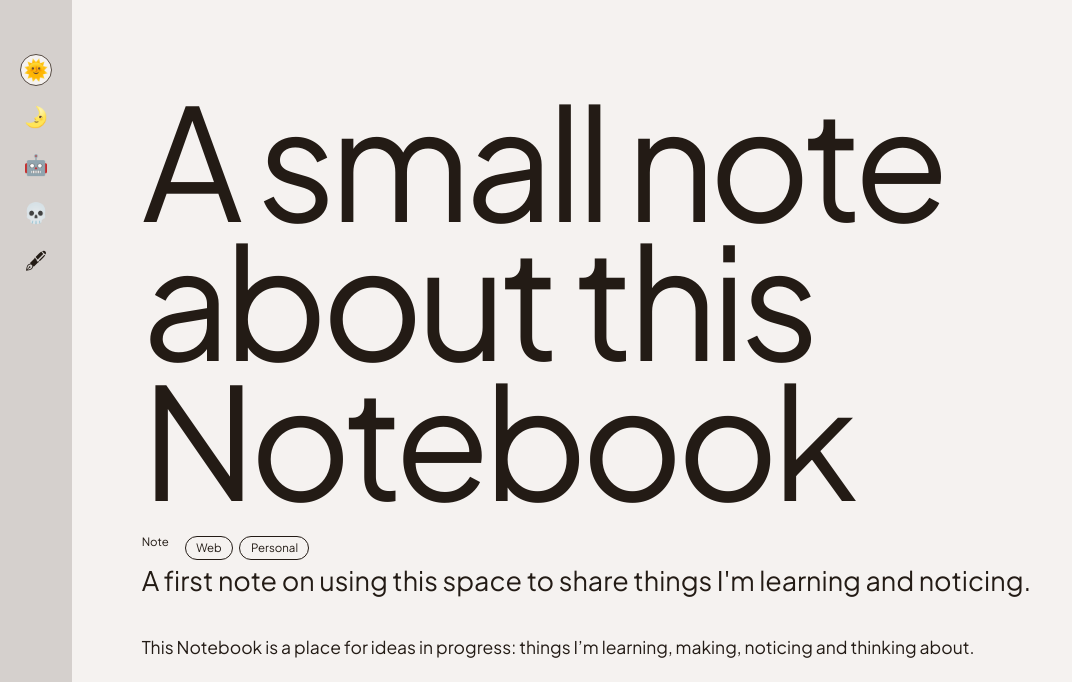
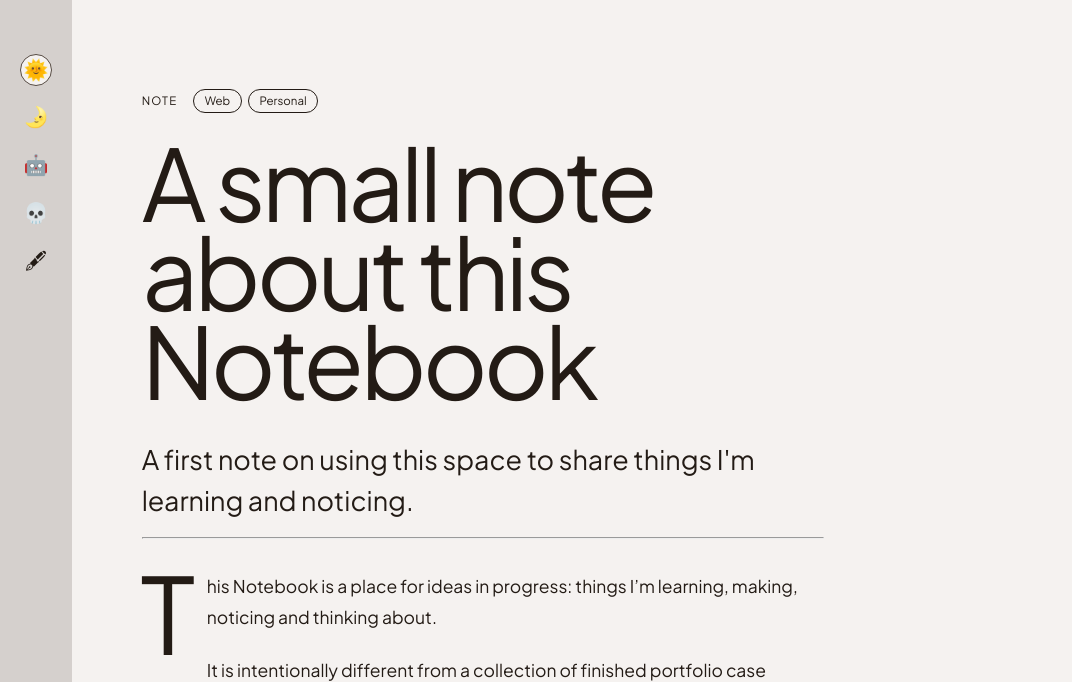
Before and after one commit to adpav/AdamHoskerWilliamsPortfolio, an Astro site: page /AdamHoskerWilliamsPortfolio/notebook/a-small-note-about-this-notebook in a window 1280 px wide. Shown: the part 59-741 px from the top of the page, without its empty margins (0-1072 px from the left). Built offline with nearby package versions, Linux system fonts and the light colour scheme; Astro itself is replaced by a stand-in of ours; a web font is replaced by a local one.

Commit message:
Refine notebook article styling
Co-authored-by: Copilot <223556219+Copilot@users.noreply.github.com>

```diff
--- a/src/pages/notebook/[...slug].astro
+++ b/src/pages/notebook/[...slug].astro
@@ -30,7 +30,6 @@ const base = import.meta.env.BASE_URL;
   <main class="content-padding margin-top-2xlarge" id="main-content">
     <article class="notebook-article" data-theme={entry.data.theme}>
       <header class="notebook-article-header">
-        <h1 class="notebook-heading">{entry.data.title}</h1>
         <div class="notebook-meta">
           <span>{entryTypes[entry.data.type]}</span>
         {entry.data.tags.length > 0 && (
@@ -39,11 +38,12 @@ const base = import.meta.env.BASE_URL;
           </ul>
         )}
         </div>
+        <h1 class="notebook-heading notebook-heading--size">{entry.data.title}</h1>
         <p class="notebook-article-description">{entry.data.description}</p>
-
+        <hr>
       </header>
-      <div class="notebook-prose">
-        <Content />
+      <div class="notebook-prose drop-cap">
+        <Content/>
       </div>
       <a class="notebook-back-link" href={`${base}notebook/`}>← Back to Notebook</a>
     </article>
--- a/src/styles/notebook.css
+++ b/src/styles/notebook.css
@@ -74,6 +74,11 @@
   font-size: var(--step--1);
 }
 
+.notebook-meta span {
+  text-transform: uppercase;
+  letter-spacing: 0.1em;
+}
+
 .notebook-tags {
   display: flex;
   flex-wrap: wrap;
@@ -81,6 +86,7 @@
   list-style: none;
   padding: 0;
   margin-top: 0.75rem;
+  margin-bottom: 0.75rem;
   padding-right: var(--large);
 }
 
@@ -104,7 +110,7 @@
 }
 
 .notebook-article-header h1 {
-  margin: 0.75rem 0 1rem;
+  margin: 0.75rem 0 var(--large);
   overflow-wrap: anywhere;
   font-weight: 400;
 }
@@ -112,6 +118,7 @@
 .notebook-article-description {
   max-width: 58ch;
   font-size: var(--step-1);
+  margin-bottom: var(--medium);
 }
 
 .notebook-prose {
@@ -125,7 +132,7 @@
 
 .notebook-prose h2,
 .notebook-prose h3 {
-  margin-top: 2em;
+  margin-top: var(--xlarge);
 }
 
 .notebook-prose ul,
@@ -184,3 +191,10 @@
 .notebook-heading--size{
   font-size: var(--step-4);
 }
+
+.drop-cap::first-letter {
+  -webkit-initial-letter: 3;
+          initial-letter: 3;
+  font-weight: 100;
+  margin-right: .75em;
+}
```
